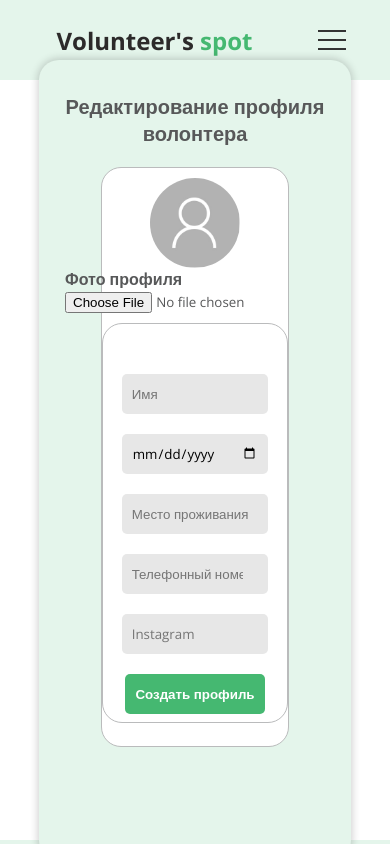
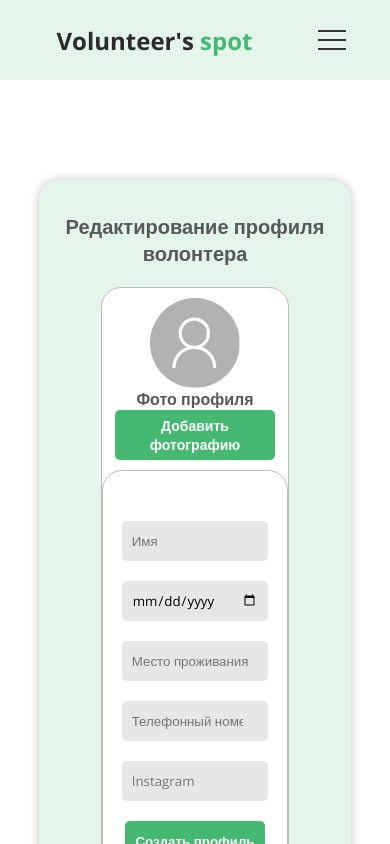
Before and after one commit to abaikb/Volonters-Spot, a React (Create React App) app: page /profile/1/edit in a window 390 px wide. Shown: the top 844 px of the page. Built offline with nearby package versions, Linux system fonts and the light colour scheme.

Commit message:
profile-edit final

```diff
--- a/src/pages/profile-edit/index.jsx
+++ b/src/pages/profile-edit/index.jsx
@@ -64,7 +64,10 @@ export const ProfileEdit = () => {
             </div>
             <div className="right">
               <h4>Фото профиля</h4>
-              <input className="photoButton" type="file" accept="image/*" onChange={handleChange} required/>
+              <label className='fileChooser'>
+                <input id="photoButton" type="file" accept="image/*" onChange={handleChange} required/>
+                <span className="fileChooserButton">Добавить фотографию</span>
+              </label>
             </div>
           </div>
           <div className="boxMain">
--- a/src/pages/profile-edit/style.css
+++ b/src/pages/profile-edit/style.css
@@ -87,7 +87,24 @@
 .boxMain #name {
     margin-top: 0;
 }
+input[type="file"] {
+    display: none;
+}
+.fileChooser {
+    display: block;
+    width: 160px;
+    height: 50px;
+    background-color: #45B871;
+    border-radius: 5px;
+    color: white;
+    font-weight: 700;
+    font-size: 14px;
+    text-align: center;
 
+    display: flex;
+    justify-content: center;
+    align-items: center;
+}
 @media screen and (max-width: 774px) {
     .profileEdit h1 {
         font-size: 24px;
@@ -100,12 +117,23 @@
 }
 
 @media screen and (max-width: 600px) {
+    .profileEditBody {
+        height: 1000px;
+    }
     .profileEdit h1 {
         font-size: 20px;
         text-align: center;
         margin-top: -80px;
     }
     .profileEdit .photoEdit {
+        flex-direction: column;
+        justify-content: center;
+        align-items: center;
+    }
+    .photoEdit .right {
+        display: flex;
+        justify-content: center;
+        align-items: center;
         flex-direction: column;
     }
     .profileEdit {
```
